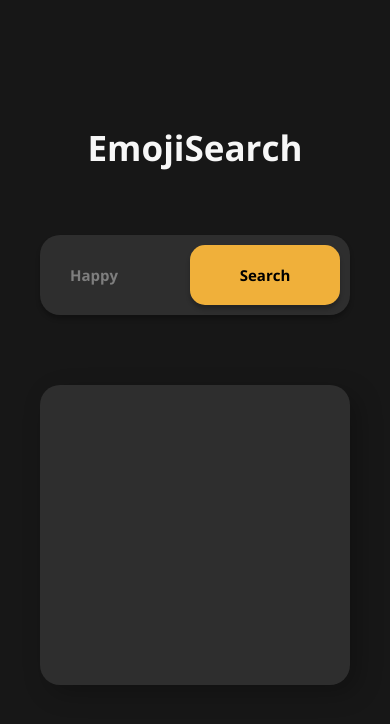
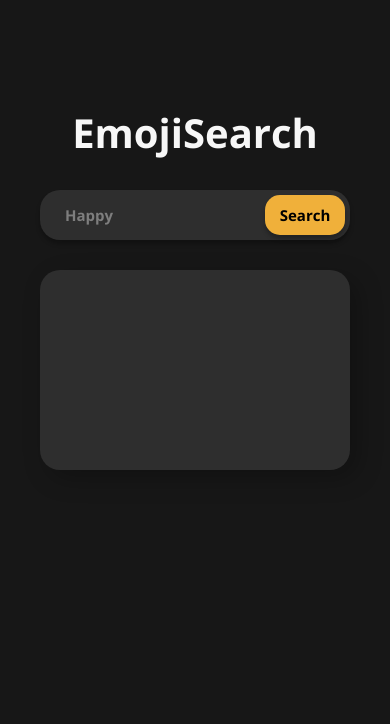
Before and after one commit to zanzebra/EmojiSearch, a React (Create React App) app: page / in a window 390 px wide. Shown: the top 724 px of the page. Built offline with nearby package versions, Linux system fonts and the light colour scheme.

Commit message:
feat(styles):update responsive styles for components and containers

```diff
--- a/src/components/MiniCard.js
+++ b/src/components/MiniCard.js
@@ -4,12 +4,17 @@ import PropTypes from "prop-types";
 import { StyledMiniCard } from "./styles";
 
 const MiniCard = ({ emoji }) => {
-  const { setActiveEmojiHandler } = useContext(Context);
+  const { setActiveEmojiHandler, activeEmoji } = useContext(Context);
   const handleEmojiClick = () => {
     setActiveEmojiHandler(emoji);
   };
   return (
-    <StyledMiniCard onClick={handleEmojiClick}>{emoji.symbol}</StyledMiniCard>
+    <StyledMiniCard
+      onClick={handleEmojiClick}
+      active={activeEmoji.title === emoji.title}
+    >
+      {emoji.symbol}
+    </StyledMiniCard>
   );
 };
 
--- a/src/components/Search.jsx
+++ b/src/components/Search.jsx
@@ -19,7 +19,7 @@ const Search = () => {
 
   const handleSubmit = (e) => {
     e.preventDefault();
-    setActiveEmojiHandler(filteredEmojiList[0]);
+    filteredEmojiList.length > 0 && setActiveEmojiHandler(filteredEmojiList[0]);
   };
   console.log("searchValue");
   return (
--- a/src/components/styles.js
+++ b/src/components/styles.js
@@ -1,30 +1,50 @@
-import styled from "styled-components";
+import styled, { css } from "styled-components";
 import breakpoints from "../theme/breakpoints";
 
 export const StyledHeader = styled.div`
   font-weight: 900;
-  font-size: 48px;
+  font-size: 55px;
+  ${breakpoints("font-size", [
+    { 1440: "55px" },
+    { 1024: "50px" },
+    { 768: "40px" },
+    { 425: "40px" },
+    { 375: "40px" },
+    { 320: "35px" },
+  ])};
   line-height: 55px;
   color: #f7f7f7;
   margin: 30px 0;
-  ${breakpoints("font-size", [
-    { 1440: "48px" },
-    { 1024: "40px" },
-    { 768: "35px" },
-    { 425: "35px" },
-    { 375: "35px" },
-    { 320: "35px" },
+  ${breakpoints("margin", [
+    { 1440: "30px 0" },
+    { 768: "20px 0" },
+    { 425: "15px 0" },
   ])};
 `;
 export const StyledSearchContainer = styled.form`
   margin: 30px 0;
+  ${breakpoints("margin", [
+    { 1440: "30px 0" },
+    { 768: "20px 0" },
+    { 425: "15px 0" },
+  ])};
   width: 100%;
   max-width: 700px;
   height: 80px;
+  ${breakpoints("height", [
+    { 1440: "80px" },
+    { 768: "60px" },
+    { 425: "50px" },
+  ])};
   background: #2e2e2e;
   box-shadow: 0px 4px 4px rgba(0, 0, 0, 0.25);
   border-radius: 20px;
   padding: 10px;
+  ${breakpoints("padding", [
+    { 1440: "10px" },
+    { 768: "7.5px" },
+    { 425: "5px" },
+  ])};
 `;
 export const StyledSearchInput = styled.input`
   appearance: none;
@@ -33,11 +53,17 @@ export const StyledSearchInput = styled.input`
   outline: none;
   padding: 10px 20px;
   width: calc(100% - 150px);
+  ${breakpoints("width", [
+    { 1440: "calc(100% - 150px)" },
+    { 768: "calc(100% - 120px)" },
+    { 425: "calc(100% - 80px)" },
+  ])};
+  height: 100%;
   font-size: 25px;
   font-weight: bold;
   color: #7e7e7e;
   ${breakpoints("font-size", [
-    { 1440: "25px" },
+    { 1440: "20px" },
     { 1024: "18px" },
     { 768: "16px" },
     { 425: "15px" },
@@ -46,7 +72,7 @@ export const StyledSearchInput = styled.input`
   ])};
   &::placeholder {
     ${breakpoints("font-size", [
-      { 1440: "25px" },
+      { 1440: "20px" },
       { 1024: "18px" },
       { 768: "16px" },
       { 425: "15px" },
@@ -66,15 +92,20 @@ export const StyledSearchButton = styled.button`
   height: 100%;
   border: none;
   color: #000;
-  font-size: 30px;
+  font-size: 20px;
   font-weight: bold;
   ${breakpoints("font-size", [
-    { 1440: "25px" },
+    { 1440: "20px" },
     { 1024: "18px" },
     { 768: "16px" },
     { 425: "15px" },
     { 375: "14px" },
     { 320: "14px" },
+  ])};
+  ${breakpoints("max-width", [
+    { 1440: "150px" },
+    { 768: "120px" },
+    { 425: "80px" },
   ])};
 `;
 export const StyledNavigation = styled.div`
@@ -104,16 +135,26 @@ export const StyledCardDeck = styled.div`
   display: flex;
   width: 100%;
   position: relative;
-  height: 300px;
+  height: 250px;
+  ${breakpoints("height", [
+    { 1440: "250px" },
+    { 768: "230px" },
+    { 425: "200px" },
+  ])};
   width: 100%;
   max-width: 700px;
   align-items: center;
-  margin: 40px 0;
+  margin: 30px 0;
+  ${breakpoints("margin", [
+    { 1440: "30px 0" },
+    { 768: "20px 0" },
+    { 425: "15px 0" },
+  ])};
 `;
 export const StyledCardLarge = styled.div`
   width: 100%;
   max-width: 700px;
-  height: 300px;
+  height: 200px;
   background: #2e2e2e;
   box-shadow: 8px 8px 24px rgba(0, 0, 0, 0.25);
   border-radius: 20px;
@@ -134,11 +175,11 @@ export const CardContent = styled.div`
 `;
 
 export const CardEmojiContent = styled.div`
-  font-size: 120px;
+  font-size: 100px;
   ${breakpoints("font-size", [
-    { 1440: "120px" },
-    { 1024: "100px" },
-    { 768: "100px" },
+    { 1440: "100px" },
+    { 1024: "90px" },
+    { 768: "90px" },
     { 425: "80px" },
     { 375: "80px" },
     { 320: "65px" },
@@ -168,7 +209,7 @@ export const StyledMiniCardList = styled.div`
   padding: 20px;
   width: 100%;
   @media (max-width: 768px) {
-    padding: 10px;
+    padding: 5px;
     flex-wrap: nowrap;
     overflow-x: auto;
     width: 100%;
@@ -188,13 +229,25 @@ export const StyledMiniCard = styled.div`
   justify-content: center;
   align-items: center;
   font-size: 40px;
-  cursor: pointer;
   ${breakpoints("font-size", [
     { 1440: "40px" },
     { 1024: "35px" },
-    { 768: "30px" },
-    { 425: "25px" },
-    { 375: "24px" },
-    { 320: "20px" },
+    { 768: "20px" },
+    { 375: "18px" },
+    { 320: "16px" },
   ])};
+  cursor: pointer;
+  @media (max-width: 768px) {
+    width: 50px;
+    height: 50px;
+    min-width: 50px;
+    margin: 7.5px;
+    border-radius: 10px;
+  }
+  position: relative;
+  ${({ active }) =>
+    active &&
+    css`
+      background: #101010;
+    `}
 `;
--- a/src/containers/styles.js
+++ b/src/containers/styles.js
@@ -16,13 +16,13 @@ export const StyledSideDrawer = styled.div`
     `}
   @media (max-width: 768px) {
     position: fixed;
-    height: 120px;
-    bottom: 0;
+    height: 80px;
+    top: 0;
     width: 100vw;
-    background: #2e2e2e;
+    // background: #2e2e2e;
     overflow-y: hidden;
     max-width: 100%;
-    padding: 0px 5px;
+    padding: 0px;
     ${({ length }) =>
       length <= 0 &&
       css`
@@ -60,8 +60,7 @@ export const StyledMainContainer = styled.div`
     { 1024: "30px" },
     { 768: "30px" },
     { 425: "30px" },
-    { 375: "20px" },
-    { 320: "20px" },
+    { 375: "15px" },
   ])}
   @media (max-width: 768px) {
     width: 100%;
```
